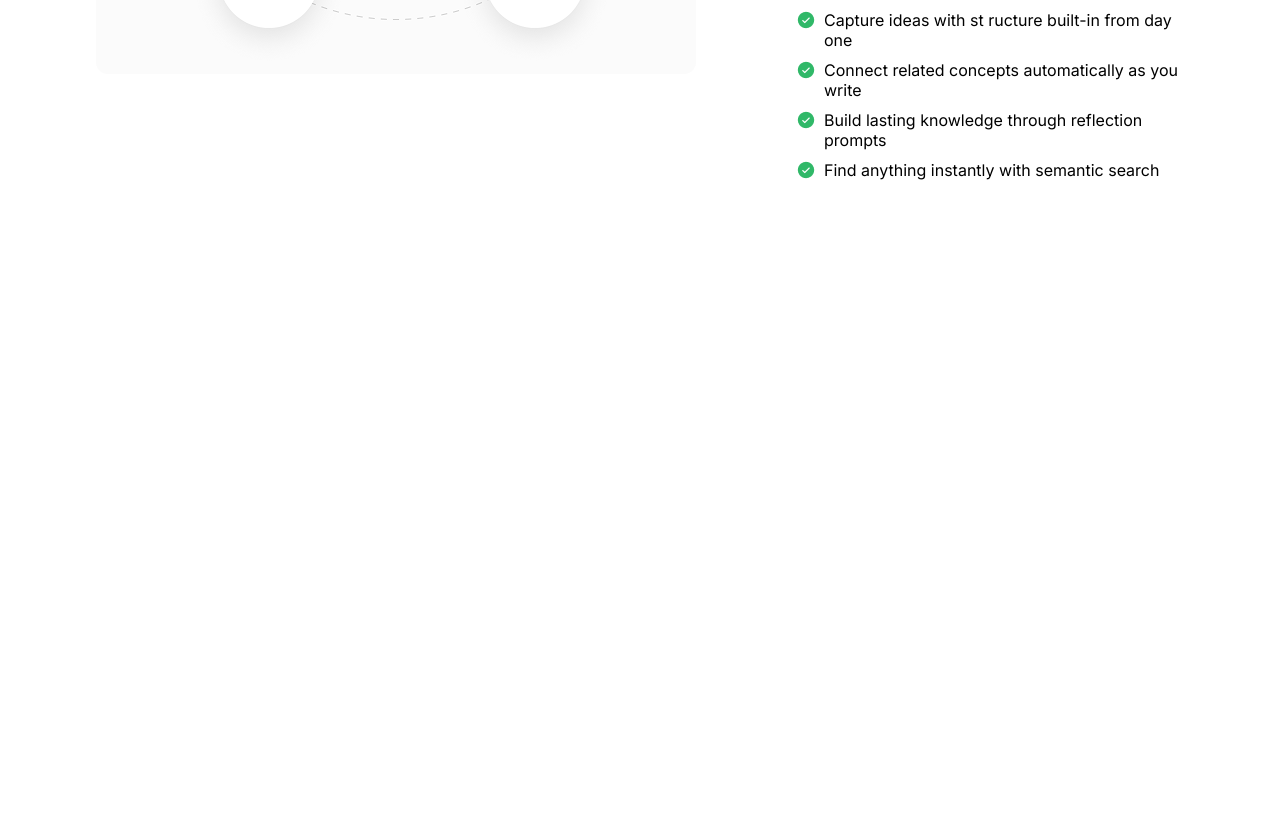
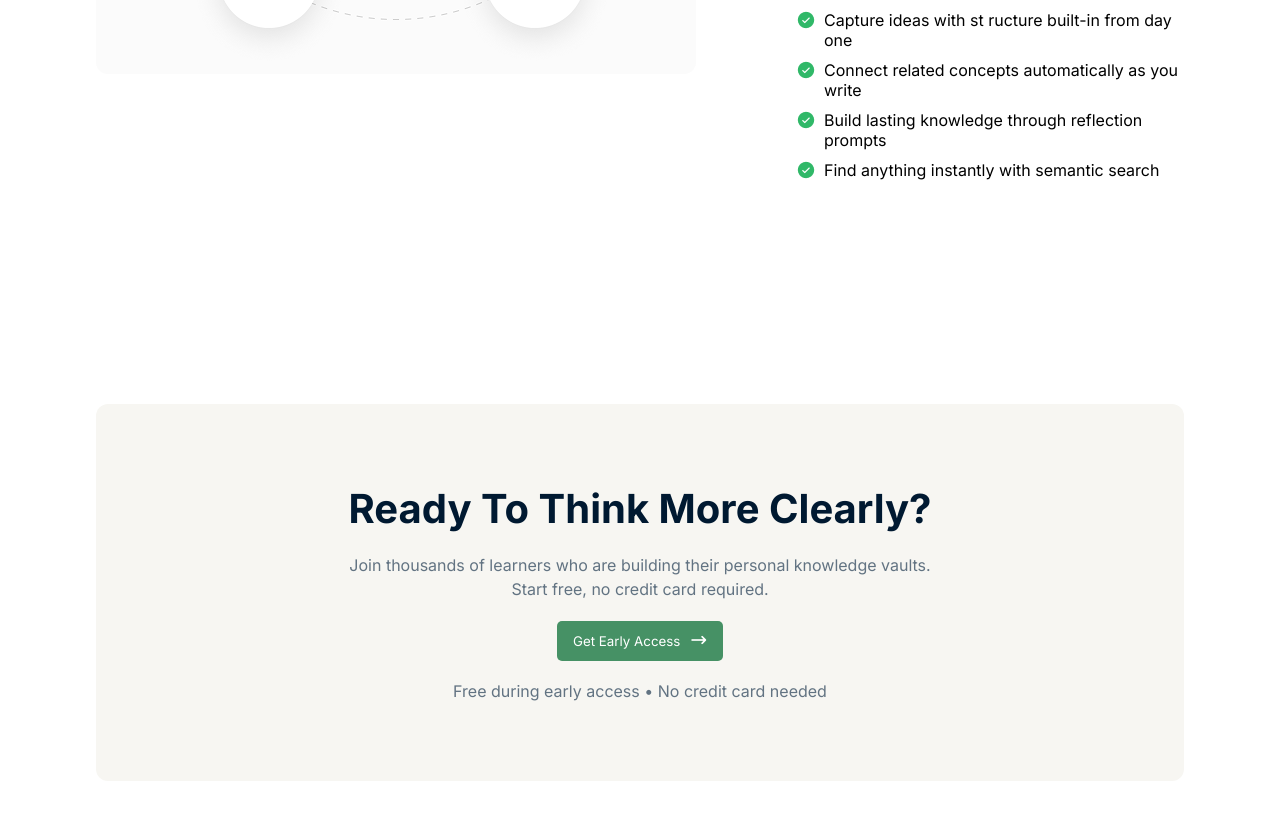
Before and after one commit to Sharmin23/knowledge-vault, a plain HTML site: page index.html in a window 1280 px wide. Shown: the part 1938-2757 px from the top of the page. Before the commit the page ends 2342 px from the top, so only its background shows below. Drawn offline with Linux system fonts and the light colour scheme.

Commit message:
CTA section added

```diff
--- a/index.html
+++ b/index.html
@@ -158,5 +158,17 @@
         </div>
       </div>
     </section>
+    <!-- CTA section -->
+    <section id="CTA">
+      <div class="CTA-container">
+        <h2 class="CTA-header">Ready To Think More Clearly?</h2>
+        <p class="CTA-description">
+          Join thousands of learners who are building their personal knowledge
+          vaults. <br>Start free, no credit card required.
+        </p>
+        <button class="btn">Get Early Access  <i class="fa-solid fa-arrow-right-long"></i> </button>
+        <p class="CTA-sub">Free during early access • No credit card needed</p>
+      </div>
+    </section>
   </body>
 </html>
--- a/style.css
+++ b/style.css
@@ -244,3 +244,35 @@
     align-items: start;
     gap: 8px;
 }
+#CTA{
+    width:85%;
+    background-color: #F7F6F2;
+    border-radius:12px;
+    margin: 0 auto;
+    margin-bottom: 120px;
+}
+.CTA-container{
+    display: flex;
+    flex-direction: column;
+    justify-content: center;
+    align-items: center;
+    gap: 20px;
+    padding-top: 80px;
+    padding-bottom:80px;
+}
+.CTA-header{
+    font-size: 40px;
+    font-weight: 700;
+    color: #001931;
+}
+.CTA-description{
+    font-size: 16px;
+    line-height:24px;
+    color: #627382;
+    text-align: center;
+}
+.CTA-sub{
+    font-size: 16px;
+    line-height:20px;
+    color: #627382;
+}
```
